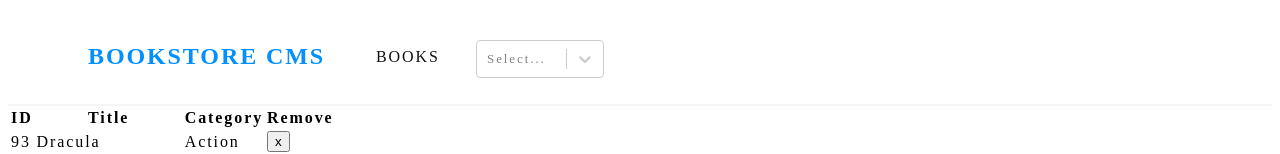
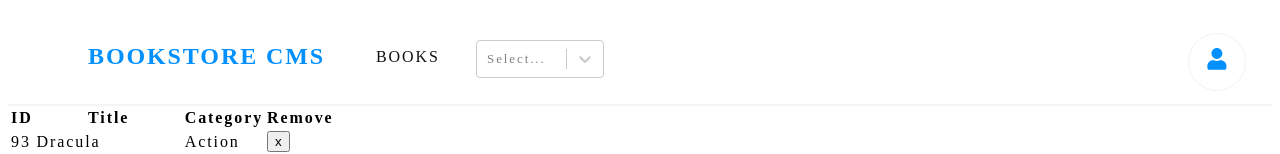
Before and after one commit to KabohaJeanMark/bookstore, a React (Create React App) app: page / in a window 1280 px wide. Shown: the top 154 px of the page. Built offline with nearby package versions, Linux system fonts and the light colour scheme.

Commit message:
Use react icons to style the user profile on right of nav

```diff
--- a/package.json
+++ b/package.json
@@ -9,6 +9,7 @@
     "prop-types": "^15.7.2",
     "react": "^17.0.2",
     "react-dom": "^17.0.2",
+    "react-icons": "^4.3.1",
     "react-redux": "^7.2.6",
     "react-scripts": "4.0.3",
     "react-select": "^5.2.1",
--- a/src/containers/BooksList.js
+++ b/src/containers/BooksList.js
@@ -1,5 +1,6 @@
 import { connect } from 'react-redux';
 import PropTypes from 'prop-types';
+import { FaUser } from 'react-icons/fa';
 import Book from '../components/Book';
 import { removeBook, changeFilter } from '../actions';
 import store from '../reducers';
@@ -22,6 +23,9 @@ const BooksList = ({ books, filter }) => {
         <div className="bookStoreCMS">BOOKSTORE CMS</div>
         <div className="bookHeading">BOOKS</div>
         <div className="bookCategories"><CategoryFilter handleFilterChange={handleFilterChange} /></div>
+        <div className="Oval">
+          <FaUser className="Mask" />
+        </div>
       </nav>
       <table>
         <thead>
--- a/src/index.css
+++ b/src/index.css
@@ -40,3 +40,19 @@ nav {
   z-index: 100;
   background-color: rgb(255, 255, 255);
 }
+
+.Oval {
+  width: 1.75rem;
+  height: 1.75rem;
+  margin: 1.56rem 0 0 36.5rem;
+  padding: 0.875rem;
+  border: solid 1px rgb(243, 243, 243);
+  border-radius: 80%;
+}
+
+.Mask {
+  width: 1.363rem;
+  height: 1.363rem;
+  color: #0290ff;
+  margin-left: 0.21rem;
+}
```
